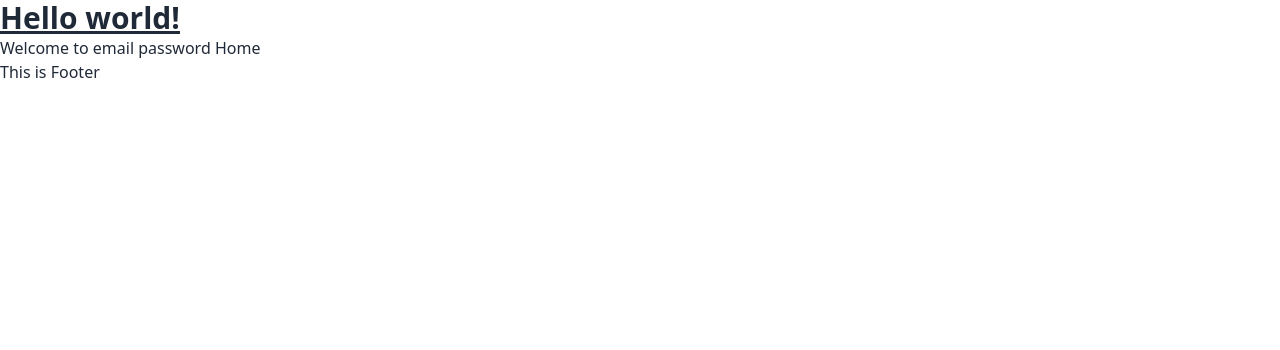
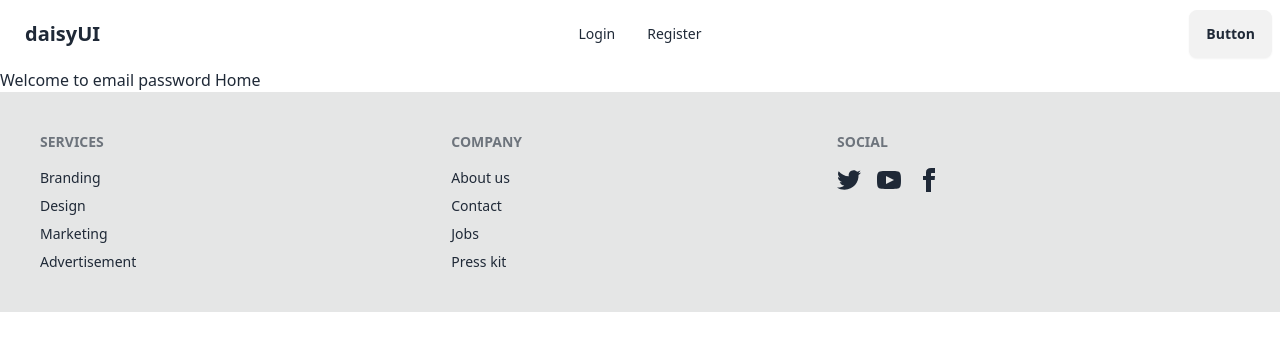
Before and after one commit to MirazZim/Email-Password-Auth, a React (Vite) app: page / in a window 1280 px wide. Shown: the top 350 px of the page. Built offline with nearby package versions, Linux system fonts and the light colour scheme.

Commit message:
Added NAvBar and Footer

```diff
--- a/src/Components/Footer/Footer.jsx
+++ b/src/Components/Footer/Footer.jsx
@@ -3,9 +3,60 @@
 
 const Footer = () => {
     return (
-        <div>
-            <h2>This is Footer</h2>
-        </div>
+        <footer className="footer bg-base-300 text-base-content p-10">
+            <nav>
+                <h6 className="footer-title">Services</h6>
+                <a className="link link-hover">Branding</a>
+                <a className="link link-hover">Design</a>
+                <a className="link link-hover">Marketing</a>
+                <a className="link link-hover">Advertisement</a>
+            </nav>
+            <nav>
+                <h6 className="footer-title">Company</h6>
+                <a className="link link-hover">About us</a>
+                <a className="link link-hover">Contact</a>
+                <a className="link link-hover">Jobs</a>
+                <a className="link link-hover">Press kit</a>
+            </nav>
+            <nav>
+                <h6 className="footer-title">Social</h6>
+                <div className="grid grid-flow-col gap-4">
+                    <a>
+                        <svg
+                            xmlns="http://www.w3.org/2000/svg"
+                            width="24"
+                            height="24"
+                            viewBox="0 0 24 24"
+                            className="fill-current">
+                            <path
+                                d="M24 4.557c-.883.392-1.832.656-2.828.775 1.017-.609 1.798-1.574 2.165-2.724-.951.564-2.005.974-3.127 1.195-.897-.957-2.178-1.555-3.594-1.555-3.179 0-5.515 2.966-4.797 6.045-4.091-.205-7.719-2.165-10.148-5.144-1.29 2.213-.669 5.108 1.523 6.574-.806-.026-1.566-.247-2.229-.616-.054 2.281 1.581 4.415 3.949 4.89-.693.188-1.452.232-2.224.084.626 1.956 2.444 3.379 4.6 3.419-2.07 1.623-4.678 2.348-7.29 2.04 2.179 1.397 4.768 2.212 7.548 2.212 9.142 0 14.307-7.721 13.995-14.646.962-.695 1.797-1.562 2.457-2.549z"></path>
+                        </svg>
+                    </a>
+                    <a>
+                        <svg
+                            xmlns="http://www.w3.org/2000/svg"
+                            width="24"
+                            height="24"
+                            viewBox="0 0 24 24"
+                            className="fill-current">
+                            <path
+                                d="M19.615 3.184c-3.604-.246-11.631-.245-15.23 0-3.897.266-4.356 2.62-4.385 8.816.029 6.185.484 8.549 4.385 8.816 3.6.245 11.626.246 15.23 0 3.897-.266 4.356-2.62 4.385-8.816-.029-6.185-.484-8.549-4.385-8.816zm-10.615 12.816v-8l8 3.993-8 4.007z"></path>
+                        </svg>
+                    </a>
+                    <a>
+                        <svg
+                            xmlns="http://www.w3.org/2000/svg"
+                            width="24"
+                            height="24"
+                            viewBox="0 0 24 24"
+                            className="fill-current">
+                            <path
+                                d="M9 8h-3v4h3v12h5v-12h3.642l.358-4h-4v-1.667c0-.955.192-1.333 1.115-1.333h2.885v-5h-3.808c-3.596 0-5.192 1.583-5.192 4.615v3.385z"></path>
+                        </svg>
+                    </a>
+                </div>
+            </nav>
+        </footer>
     );
 };
 
--- a/src/Components/Header/Header.jsx
+++ b/src/Components/Header/Header.jsx
@@ -1,11 +1,45 @@
 
 
 const Header = () => {
+    const Links = <>
+      <li><a>Login</a></li>
+      <li><a>Register</a></li>
+    </>
+
     return (
-        <div>
-            <h1 className="text-3xl font-bold underline">
-                Hello world!
-            </h1>
+        <div className="navbar bg-base-100">
+            <div className="navbar-start">
+                <div className="dropdown">
+                    <div tabIndex={0} role="button" className="btn btn-ghost lg:hidden">
+                        <svg
+                            xmlns="http://www.w3.org/2000/svg"
+                            className="h-5 w-5"
+                            fill="none"
+                            viewBox="0 0 24 24"
+                            stroke="currentColor">
+                            <path
+                                strokeLinecap="round"
+                                strokeLinejoin="round"
+                                strokeWidth="2"
+                                d="M4 6h16M4 12h8m-8 6h16" />
+                        </svg>
+                    </div>
+                    <ul
+                        tabIndex={0}
+                        className="menu menu-sm dropdown-content bg-base-100 rounded-box z-[1] mt-3 w-52 p-2 shadow">
+                            {Links}
+                    </ul>
+                </div>
+                <a className="btn btn-ghost text-xl">daisyUI</a>
+            </div>
+            <div className="navbar-center hidden lg:flex">
+                <ul className="menu menu-horizontal px-1">
+                    {Links}
+                </ul>
+            </div>
+            <div className="navbar-end">
+                <a className="btn">Button</a>
+            </div>
         </div>
     );
 };
--- /dev/null
+++ b/src/Components/Login/Login.jsx
@@ -0,0 +1,10 @@
+
+const Login = () => {
+    return (
+        <div>
+            <h2 className="text 4xl">This is Login</h2>
+        </div>
+    );
+};
+
+export default Login;
--- /dev/null
+++ b/src/Components/Register/Register.jsx
@@ -0,0 +1,11 @@
+
+
+const Register = () => {
+    return (
+        <div>
+            <h2 className="text 4xl">This is Register</h2>
+        </div>
+    );
+};
+
+export default Register;
```
Also changed, not shown: src/main.jsx (+11 -1 lines).
